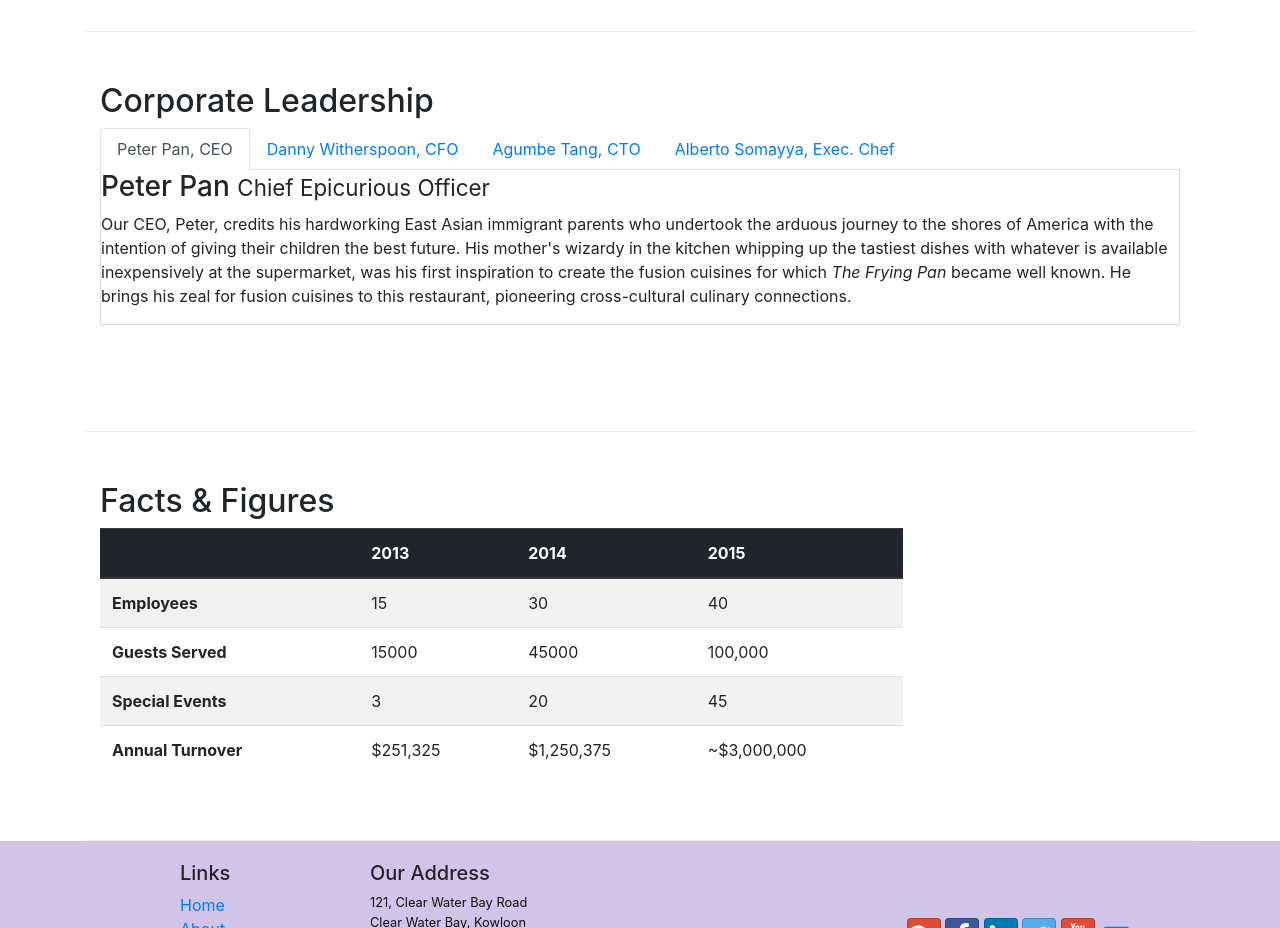
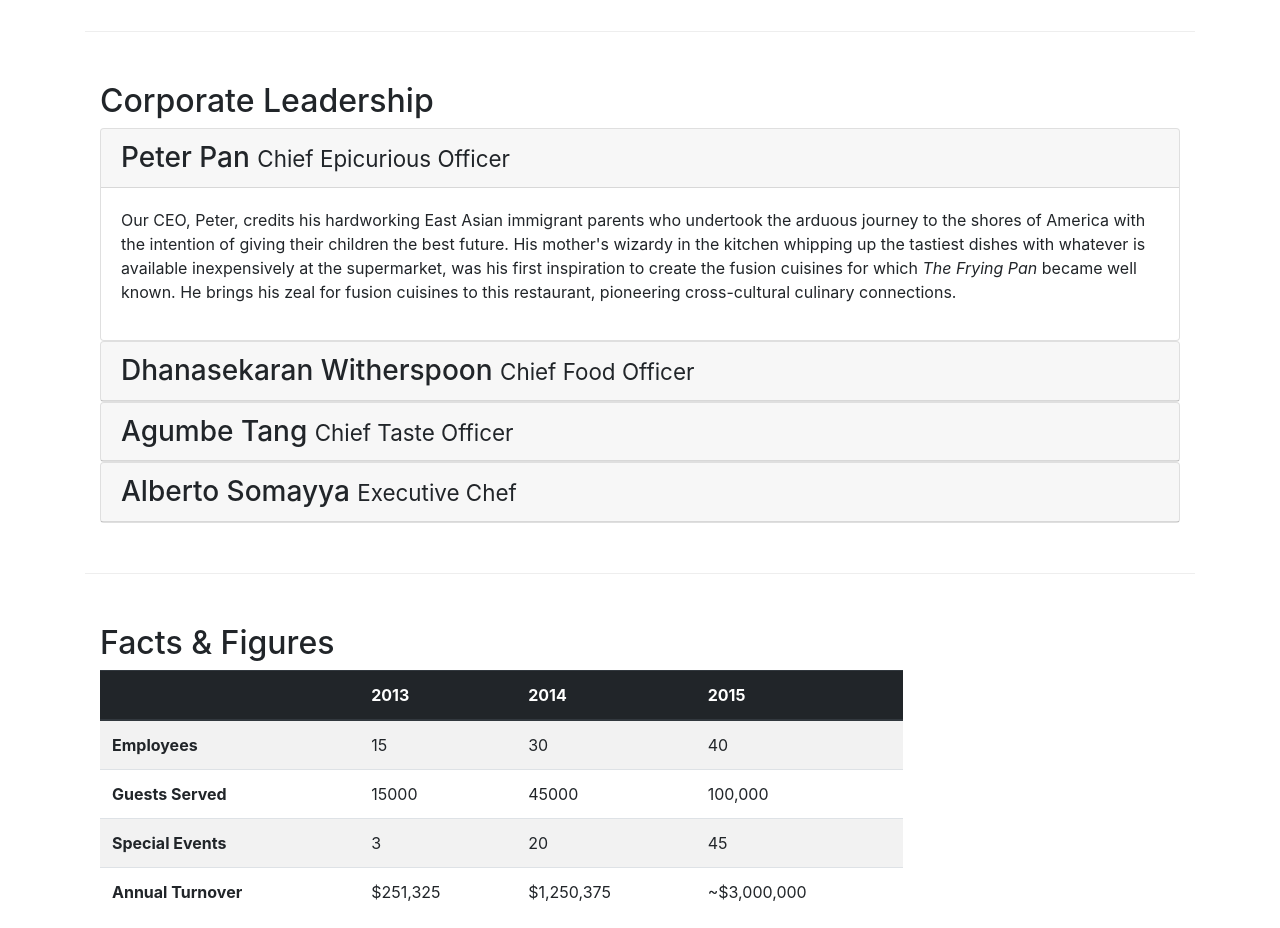
Before and after one commit to ariels1996/Basic-Web_study, a website: page aboutus.html in a window 1280 px wide. Shown: the part 940-1868 px from the top of the page. Drawn offline with nearby package versions, Linux system fonts and the light colour scheme.

Commit message:
accordians

```diff
--- a/aboutus.html
+++ b/aboutus.html
@@ -106,43 +106,65 @@
             <div class="col-12">
                 <h2>Corporate Leadership</h2>
 
-                <ul class="nav nav-tabs">
-                    <li class="nav-item">
-                        <li class="nav-item">
-                            <a class="nav-link active" href="#peter"
-                              role="tab" data-toggle="tab">Peter Pan, CEO</a>
-                          </li>
-                          <li class="nav-item">
-                            <a class="nav-link" href="#danny" role="tab"
-                              data-toggle="tab">Danny Witherspoon, CFO</a>
-                          </li>
-                          <li class="nav-item">
-                            <a class="nav-link" href="#agumbe"role="tab"
-                              data-toggle="tab">Agumbe Tang, CTO</a>
-                          </li>
-                          <li class="nav-item">
-                            <a class="nav-link" href="#alberto" role="tab"
-                              data-toggle="tab">Alberto Somayya, Exec. Chef</a>
-                          </li>
-                    </li>
-                </ul>
+                <div id="accordion">
+                    <div class="card">
+                        <div class="card-header" role="tab" id="peterhead">
+                            <h3 class="mb-0">
+                                <a data-toggle="collapse" data-target="#peter">
+                                    Peter Pan <small>Chief Epicurious Officer</small>
+                                </a>
+                            </h3>
+                        </div>
+                        <div class="collapse show" id="peter" data-parent="#accordion">
+                            <div class="card-body">
+                                <p class="d-none d-sm-block">Our CEO, Peter, credits his hardworking East Asian immigrant parents who undertook the arduous journey to the shores of America with the intention of giving their children the best future. His mother's wizardy in the kitchen whipping up the tastiest dishes with whatever is available inexpensively at the supermarket, was his first inspiration to create the fusion cuisines for which <em>The Frying Pan</em> became well known. He brings his zeal for fusion cuisines to this restaurant, pioneering cross-cultural culinary connections.</p>
+                            </div>
+                        </div>
+                    </div>
 
-                <div class="tab-content">
-                    <div role="tabpanel" class="tab-pane fade show active" id="peter">
-                        <h3>Peter Pan <small>Chief Epicurious Officer</small></h3>
-                        <p class="d-none d-sm-block">Our CEO, Peter, credits his hardworking East Asian immigrant parents who undertook the arduous journey to the shores of America with the intention of giving their children the best future. His mother's wizardy in the kitchen whipping up the tastiest dishes with whatever is available inexpensively at the supermarket, was his first inspiration to create the fusion cuisines for which <em>The Frying Pan</em> became well known. He brings his zeal for fusion cuisines to this restaurant, pioneering cross-cultural culinary connections.</p>
+                    <div class="card">
+                        <div class="card-header" role="tab" id="dannyhead">
+                            <h3 class="mb-0">
+                                <a data-toggle="collapse" data-target="#danny">
+                                    Dhanasekaran Witherspoon <small>Chief Food Officer</small>
+                                </a>
+                            </h3>
+                        </div>
+                        <div class="collapse" id="danny" data-parent="#accordion">
+                            <div class="card-body">
+                                <p<p class="d-none d-sm-block">Our CFO, Danny, as he is affectionately referred to by his colleagues, comes from a long established family tradition in farming and produce. His experiences growing up on a farm in the Australian outback gave him great appreciation for varieties of food sources. As he puts it in his own words, <em>Everything that runs, wins, and everything that stays, pays!</em></p>
+                            </div>
+                        </div>
                     </div>
-                    <div role="tabpanel" class="tab-pane fade" id="danny">
-                        <h3>Dhanasekaran Witherspoon <small>Chief Food Officer</small></h3>
-                        <p class="d-none d-sm-block">Our CFO, Danny, as he is affectionately referred to by his colleagues, comes from a long established family tradition in farming and produce. His experiences growing up on a farm in the Australian outback gave him great appreciation for varieties of food sources. As he puts it in his own words, <em>Everything that runs, wins, and everything that stays, pays!</em></p>
+
+                    <div class="card">
+                        <div class="card-header" role="tab" id="agumbehead">
+                            <h3 class="mb-0">
+                                <a data-toggle="collapse" data-target="#agumbe">
+                                    Agumbe Tang <small>Chief Taste Officer</small>
+                                </a>
+                            </h3>
+                        </div>
+                        <div class="collapse" id="agumbe" data-parent="#accordion">
+                            <div class="card-body">
+                                <p class="d-none d-sm-block">Blessed with the most discerning gustatory sense, Agumbe, our CTO, personally ensures that every dish that we serve meets his exacting tastes. Our chefs dread the tongue lashing that ensues if their dish does not meet his exacting standards. He lives by his motto, <em>You click only if you survive my lick.</em></p>
+                            </div>
+                        </div>
                     </div>
-                    <div role="tabpanel" class="tab-pane fade" id="agumbe">
-                        <h3>Agumbe Tang <small>Chief Taste Officer</small></h3>
-                        <p class="d-none d-sm-block">Blessed with the most discerning gustatory sense, Agumbe, our CTO, personally ensures that every dish that we serve meets his exacting tastes. Our chefs dread the tongue lashing that ensues if their dish does not meet his exacting standards. He lives by his motto, <em>You click only if you survive my lick.</em></p>
-                    </div>
-                    <div role="tabpanel" class="tab-pane fade" id="alberto">
-                        <h3>Alberto Somayya <small>Executive Chef</small></h3>
-                        <p class="d-none d-sm-block">Award winning three-star Michelin chef with wide International experience having worked closely with whos-who in the culinary world, he specializes in creating mouthwatering Indo-Italian fusion experiences. He says, <em>Put together the cuisines from the two craziest cultures, and you get a winning hit! Amma Mia!</em></p>
+
+                    <div class="card">
+                        <div class="card-header" role="tab" id="albertohead">
+                            <h3 class="mb-0">
+                                <a data-toggle="collapse" data-target="#alberto">
+                                    Alberto Somayya <small>Executive Chef</small>
+                                </a>
+                            </h3>
+                        </div>
+                        <div class="collapse" id="alberto" data-parent="#accordion">
+                            <div class="card-body">
+                                <p class="d-none d-sm-block">Award winning three-star Michelin chef with wide International experience having worked closely with whos-who in the culinary world, he specializes in creating mouthwatering Indo-Italian fusion experiences. He says, <em>Put together the cuisines from the two craziest cultures, and you get a winning hit! Amma Mia!</em></p>
+                            </div>
+                        </div>
                     </div>
                 </div>
             </div>
@@ -205,7 +227,7 @@
                         <li><a href="./index.html">Home</a></li>
                         <li><a href="#">About</a></li>
                         <li><a href="#">Menu</a></li>
-                        <li><a href="#">Contact</a></li>
+                        <li><a href="./contactus.html">Contact</a></li>
                     </ul>
                 </div>
                 <div class="col-7 col-sm-5">
--- a/css/styles.css
+++ b/css/styles.css
@@ -42,4 +42,5 @@ body {
     border-left: 1px solid #ddd;
     border-right: 1px solid #ddd;
     border-bottom: 1px solid #ddd;
+    padding: 10px;
 }
```
Also changed, not shown: index.html (+1 -1 lines).
